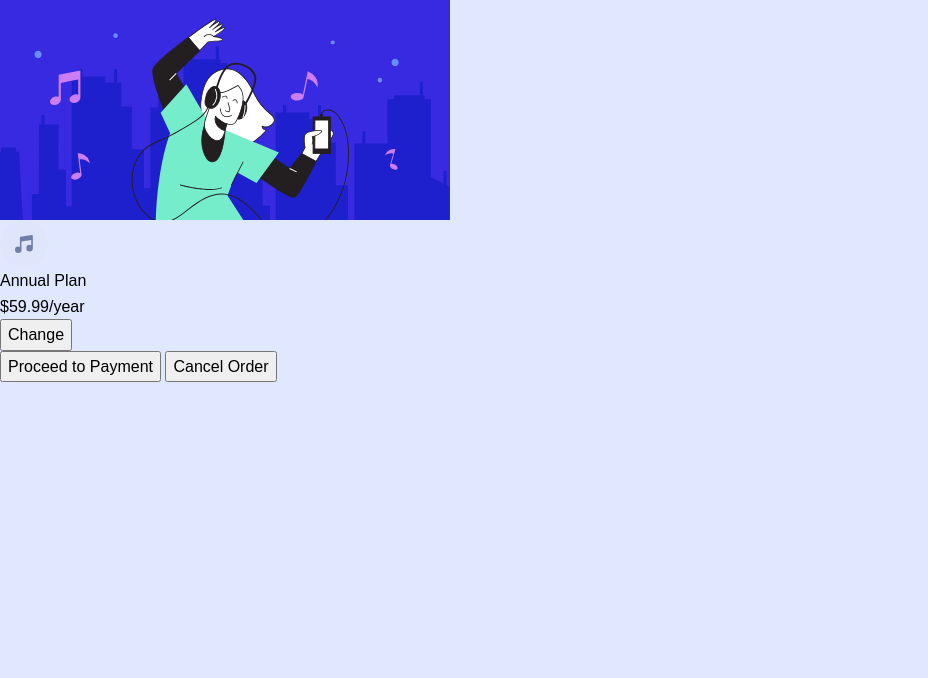
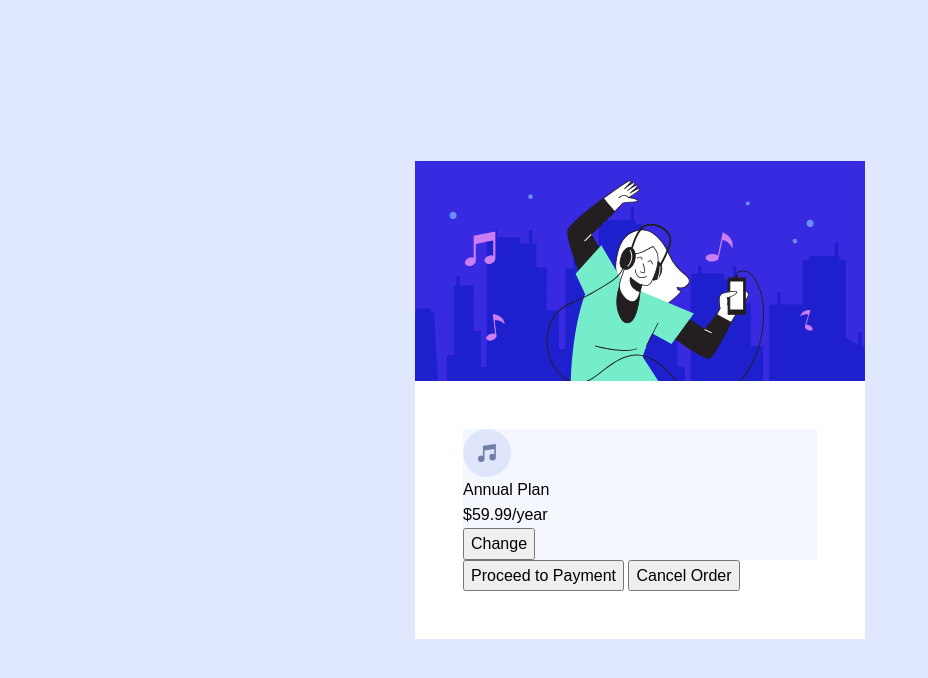
Before and after one commit to KoichaDev/cube-css, a plain HTML site: page index.html in a window 1280 px wide. Shown: the whole page, without its empty margins (0-928 px from the left). Drawn offline with Linux system fonts and the light colour scheme.

Commit message:
Add: ✨ Utility css classes and applied it to the HTML card

```diff
--- a/index.html
+++ b/index.html
@@ -10,12 +10,12 @@
 		<title>CUBE CSS</title>
 	</head>
 	<body>
-		<div class="card">
+		<div class="card bg-neutral-100 text-align-center">
 			<img class="card__image" src="img/illustration-hero.svg" alt="" />
-			<div class="card__content">
+			<div class="card__content padding-48 text-align-left">
 				<h2></h2>
 				<p></p>
-				<div class="">
+				<div class="bg-neutral-200">
 					<div>
 						<img src="img/icon-music.svg" alt="" />
 					</div>
--- a/style.css
+++ b/style.css
@@ -1,3 +1,14 @@
+/* Table of Content
+  1. root
+  2. Andy Bell reset CSS
+  4. Global Reset Styling
+  3. Compositions
+  4. Utility
+  5. Block
+*/
+
+
+/* 1. root */
 :root {
 	--clr-neutral-100: hsl(0 0%, 100%);
 	--clr-neutral-200: hsl(225 100%, 98%);
@@ -17,7 +28,8 @@
 	--fs-900: 900;
 }
 
-/* Box sizing rules */
+
+/* 2. Andy Bell reset CSS */
 *,
 *::before,
 *::after {
@@ -54,6 +66,11 @@ body {
 	min-height: 100vh;
 	text-rendering: optimizeSpeed;
 	line-height: 1.5;
+
+    /* For demo purpose only */
+    display: grid;
+    min-height: 100vh;
+    place-items: center;
 }
 
 /* A elements that don't have a class get default styles */
@@ -92,6 +109,7 @@ select {
 	}
 }
 
+/* 4. Global Reset Styling */
 body {
     font-family: 'Red Hat', sans-serif;
     font-size: var(--fs-400);
@@ -109,3 +127,49 @@ h2 {
     font-size: var(--fs-700);
     color: var(--clr-neutral-800);
 }
+
+/* 3. Composition */
+
+/* 4. Utility */
+
+.padding-24 {
+    padding: 1.5em;
+}
+
+.padding-48 {
+    padding: 3em;
+}
+
+.text-neural-800 {
+    color: var(--clr-neutral-800);
+}
+
+.text-neural-400 {
+    color: var(--clr-neutral-400);
+}
+
+.bg-neutral-100 {
+    background-color: var(--clr-neutral-100);
+}
+
+.bg-neutral-200 {
+    background-color: var(--clr-neutral-200);
+}
+
+.text-align-left {
+    text-align: start;
+}
+
+.text-align-center {
+    text-align: center;
+}
+
+.text-align-right {
+    text-align: end;
+}
+
+/* 5. Block */
+
+.card {
+    max-width: 30em;
+}
```
